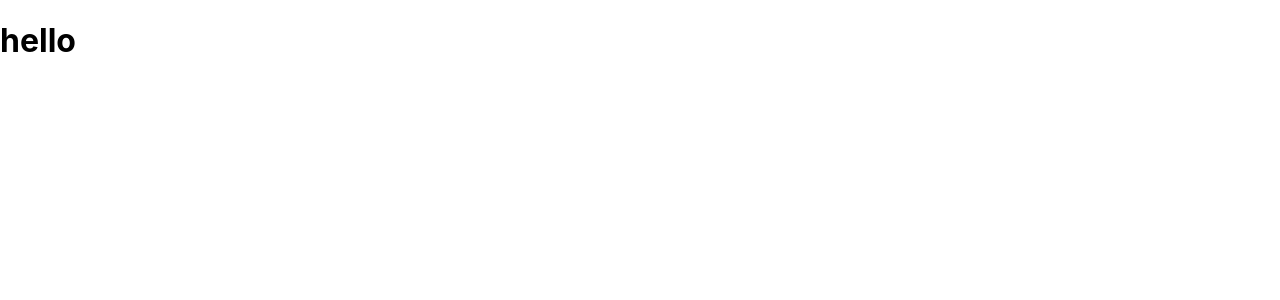
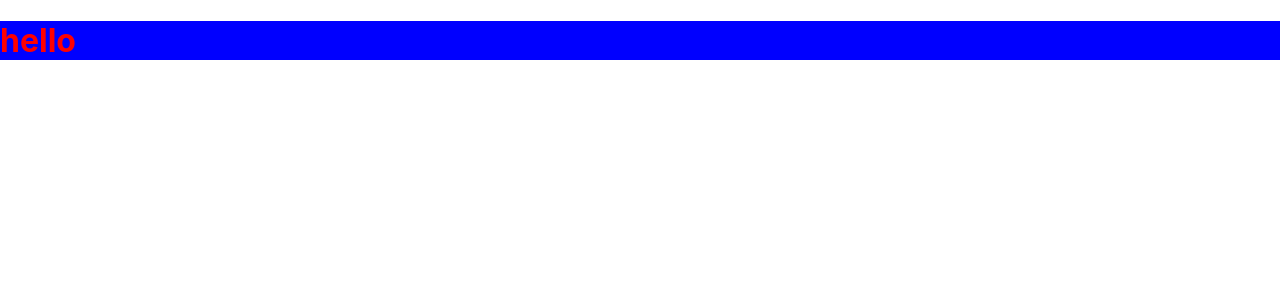
Before and after one commit to prime-infinity/OlympusTasks, a React (Create React App) app: page / in a window 1280 px wide. Shown: the top 300 px of the page. Built offline with nearby package versions, Linux system fonts and the light colour scheme.

Commit message:
adding inline css

```diff
--- a/src/components/Header.js
+++ b/src/components/Header.js
@@ -4,7 +4,7 @@ const Header = ({title}) =>{
 
     return (
       <header>
-          <h1>{title}</h1>
+          <h1 style={{color:'red',backgroundColor:'blue'}}>{title}</h1>
       </header>
     );
   }
```
